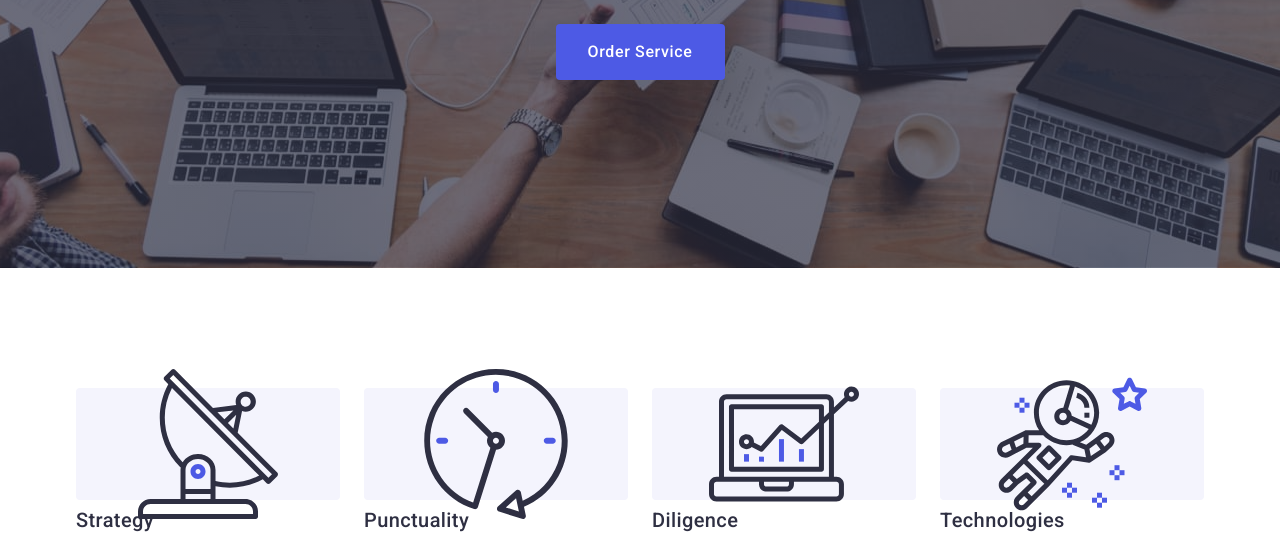
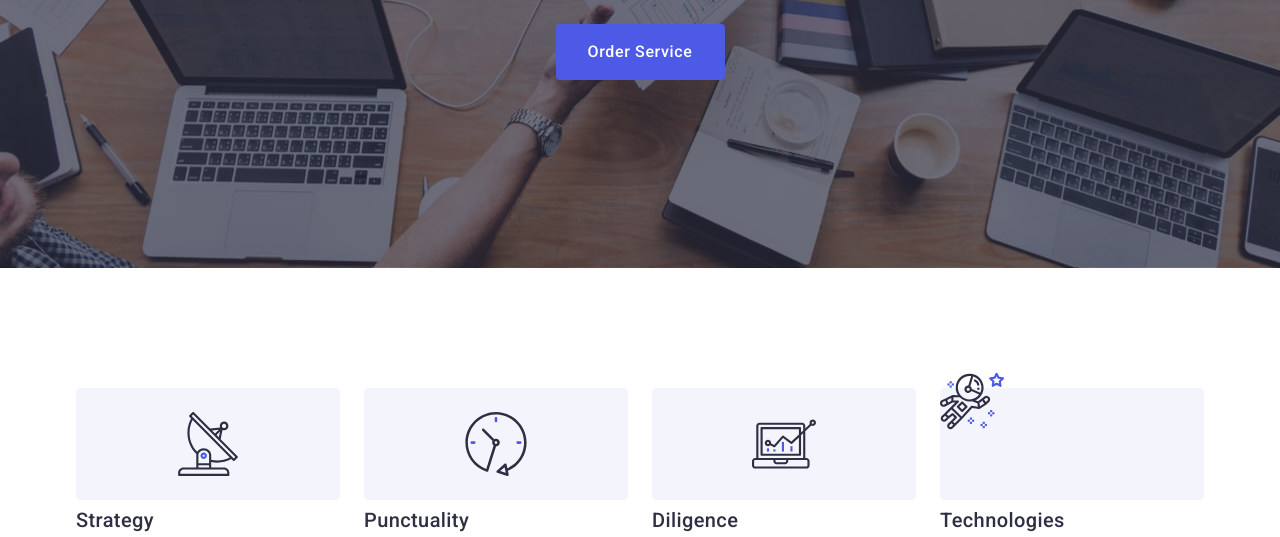
Before and after one commit to Romanooo84/goit-markup-hw-04, a plain HTML site: page index.html in a window 1280 px wide. Shown: the part 405-942 px from the top of the page. Drawn offline with nearby package versions, Linux system fonts and the light colour scheme.

Commit message:
icon size

```diff
--- a/index.html
+++ b/index.html
@@ -55,7 +55,7 @@
                 <ul class="list section-two-list-container ">
                     <li class="second-section-list-point-container">
                         <div class="section-two-icon-container">
-                            <svg class="section-two-svg">
+                            <svg class="section-two-svg"  width="64px" height="64px">
                                 <use href="./images/icons.svg#icon-antenna"></use>
                             </svg>
                         </div>
@@ -68,7 +68,7 @@
                     </li>
                     <li class="second-section-list-point-container">
                         <div class="section-two-icon-container">
-                            <svg class="section-two-svg">
+                            <svg class="section-two-svg" width="64px" height="64px">
                                 <use
                                 href="./images/icons.svg#icon-clock">
                                 </use>
@@ -81,7 +81,7 @@
                     </li>
                     <li class="second-section-list-point-container">
                         <div class="section-two-icon-container">
-                            <svg class="section-two-svg">
+                            <svg class="section-two-svg" width="64px" height="64px">
                                 <use
                                 href="./images/icons.svg#icon-diagram">
                                 </use>
@@ -96,7 +96,7 @@
                         <div class="section-two-icon-container">
                             <svg class="section-two-svg">
                                 <use
-                                href="./images/icons.svg#icon-astronaut">
+                                href="./images/icons.svg#icon-astronaut" width="64px" height="64px">
                                 </use>
                             </svg>
                         </div>
```
